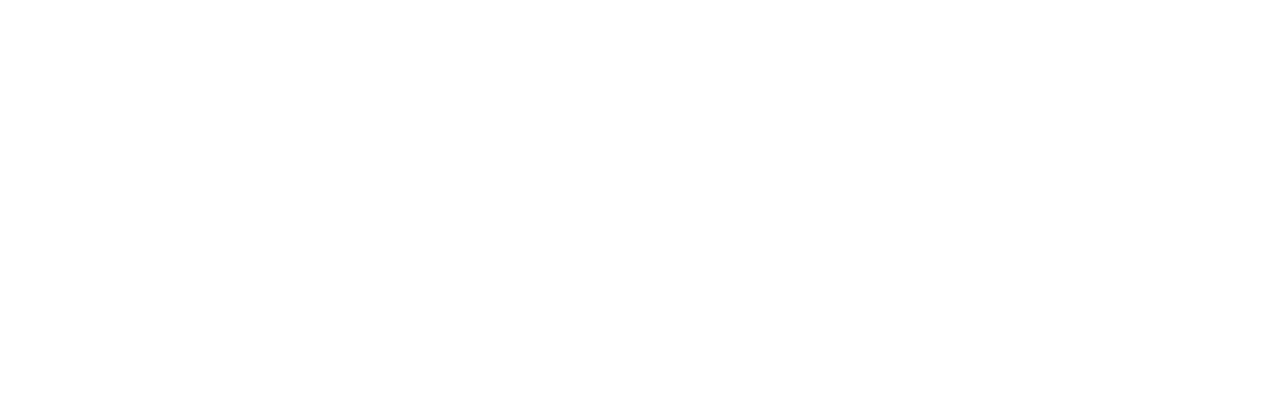
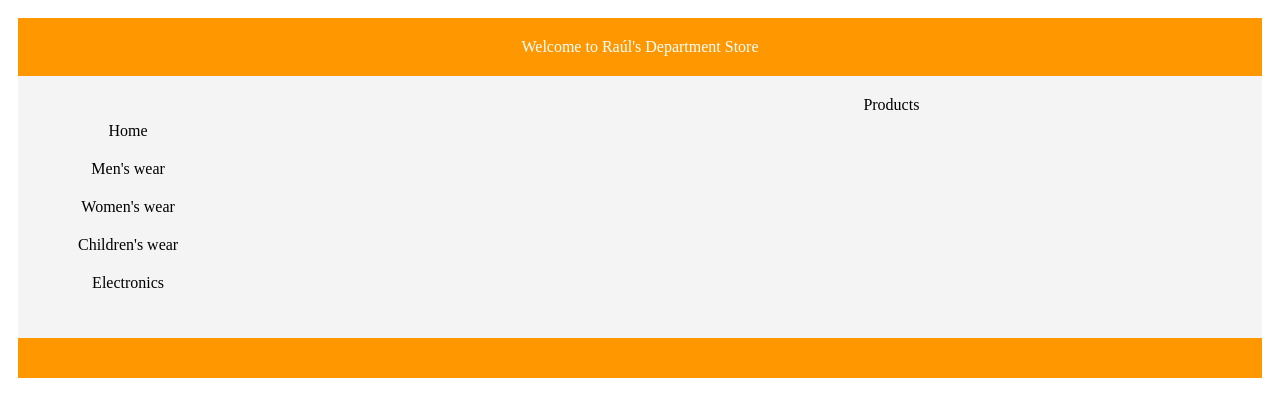
Before and after one commit to RaulRC86/CODSOFT, a plain HTML site: page landing_page/index.html in a window 1280 px wide. Drawn offline with Linux system fonts and the light colour scheme.

Commit message:
trabajo de grid

```diff
--- a/landing_page/assets/css/style.css
+++ b/landing_page/assets/css/style.css
@@ -0,0 +1,52 @@
+.grid-container{
+    display: grid;
+    padding: 10px;
+    grid-template-areas:
+      "header header header"
+      "aside main main"
+      "aside main main"
+      "footer footer footer";
+    padding: 10px;
+    text-align: center;
+  }
+
+
+  header {
+    grid-area: header;
+    background-color: #ff9800;
+    color: white;
+    padding: 20px;
+  }
+
+
+  aside {
+    grid-area: aside;
+    background-color: #f4f4f4;
+    padding: 20px;
+    display: flex;
+    justify-content: left;
+  }
+
+
+  main {
+    grid-area: main;
+    background-color: #f4f4f4;
+    padding: 20px;
+  }
+
+
+  footer {
+    grid-area: footer;
+    background-color: #ff9800;
+    color: white;
+    padding: 20px;
+  }
+
+
+  ul {
+    list-style: none;
+  }
+
+  li {
+    padding: 10px 0;
+  }
--- a/landing_page/index.html
+++ b/landing_page/index.html
@@ -7,6 +7,21 @@
     <link rel="stylesheet" href="./assets/css/style.css">
 </head>
 <body>
-
+    <div class="grid-container">
+        <header class="header">Welcome to Raúl's Department Store</header>
+        <aside class="aside">
+            <nav class="navbar">
+                <ul>
+                    <li>Home</li>
+                    <li>Men's wear</li>
+                    <li>Women's wear</li>
+                    <li>Children's wear</li>
+                    <li>Electronics</li>
+                </ul>
+            </nav>
+        </aside>
+        <main class="main">Products</main>
+        <footer class="footer"></footer>
+    </div>
 </body>
 </html>
```
